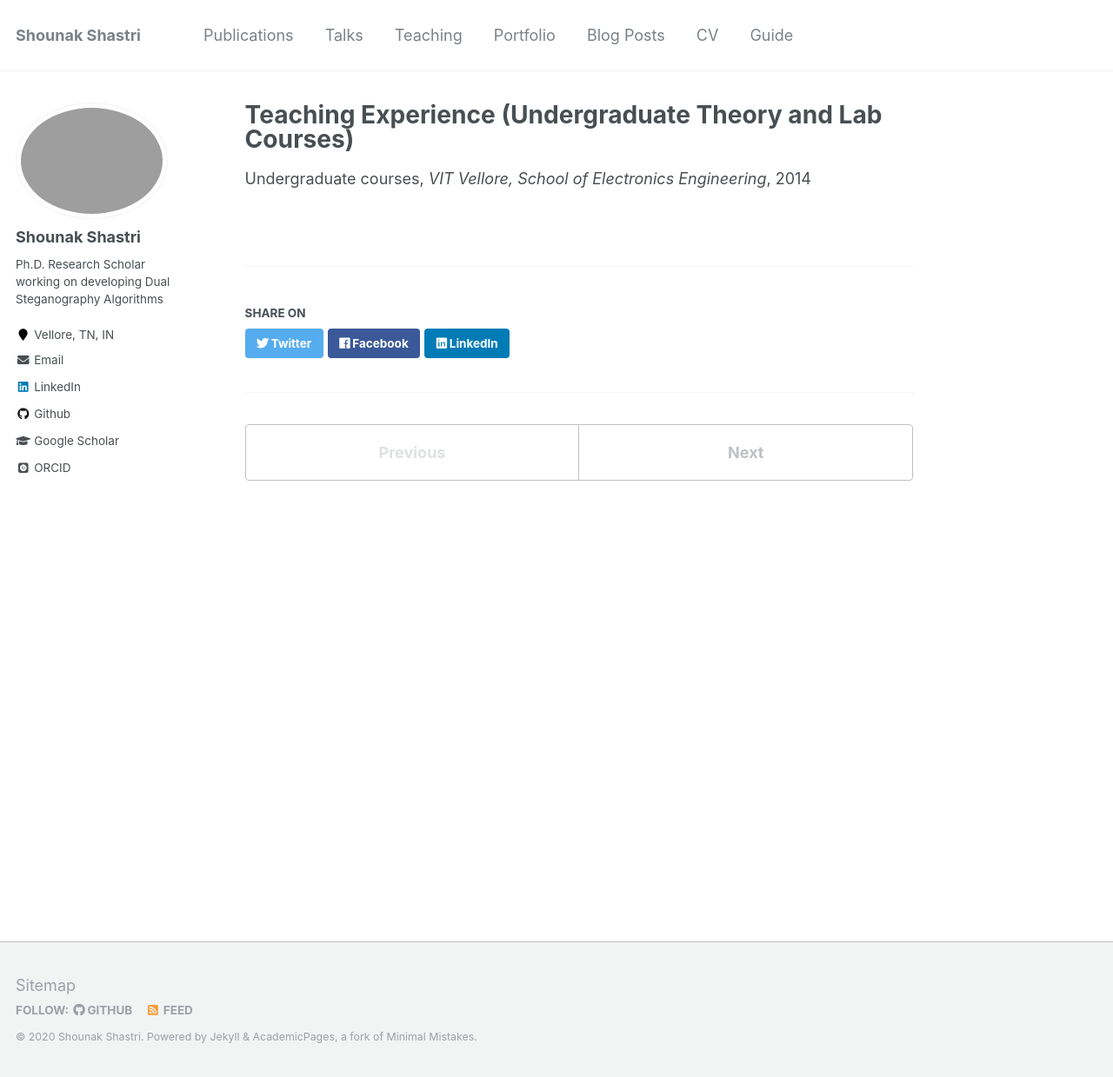
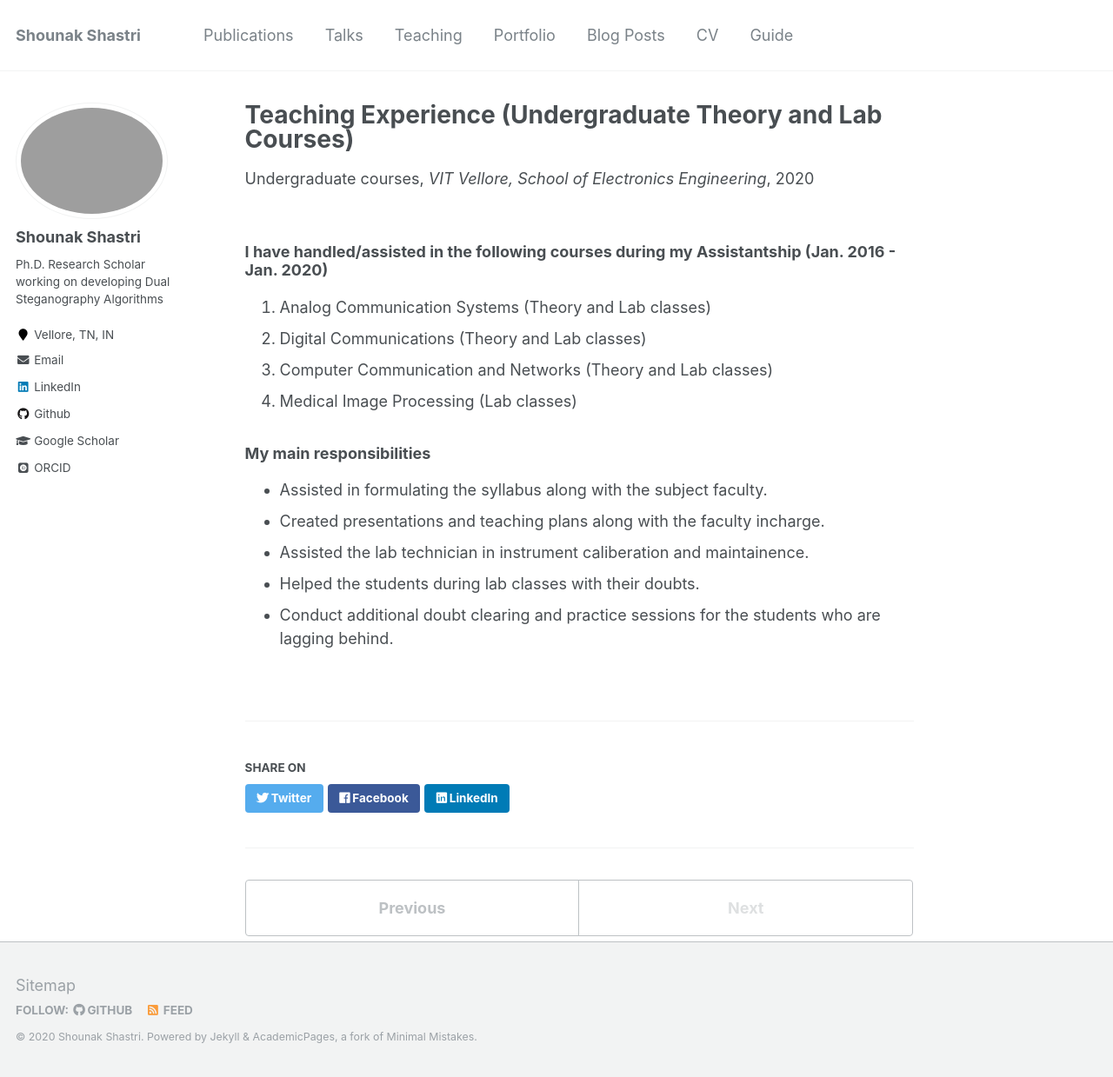
Before and after one commit to shounakshastri/shounakshastri.github.io, a Jekyll site: the page built from _teaching/2016-2020_Theory_and_Lab_teaching.md, in a window 1280 px wide and 1239 px high. Shown: the whole window at 87% size. Built offline with Jekyll 4.4.1, drawn with Linux system fonts in a browser that asks for light colours; some web fonts are replaced.

Commit message:
Added teaching experience

```diff
--- a/_teaching/2014-spring-teaching-1.md
+++ /dev/null
@@ -1,9 +0,0 @@
----
-title: "Teaching Experience (Undergraduate Theory and Lab Courses)"
-collection: teaching
-type: "Undergraduate courses"
-permalink: /teaching/TE1
-venue: "VIT Vellore, School of Electronics Engineering"
-date: 2014-01-01
-location: "Vellore, TN, India."
----
--- /dev/null
+++ b/_teaching/2016-2020_Theory_and_Lab_teaching.md
@@ -0,0 +1,24 @@
+---
+title: "Teaching Experience (Undergraduate Theory and Lab Courses)"
+collection: teaching
+type: "Undergraduate courses"
+permalink: /teaching/TE1
+venue: "VIT Vellore, School of Electronics Engineering"
+date: 2020-01-04
+location: "Vellore, TN, India."
+---
+
+### I have handled/assisted in the following courses during my Assistantship (Jan. 2016 - Jan. 2020)
+
+1. Analog Communication Systems (Theory and Lab classes)
+2. Digital Communications (Theory and Lab classes)
+3. Computer Communication and Networks (Theory and Lab classes)
+4. Medical Image Processing (Lab classes)
+
+### My main responsibilities
+
+- Assisted in formulating the syllabus along with the subject faculty.
+- Created presentations and teaching plans along with the faculty incharge.
+- Assisted the lab technician in instrument caliberation and maintainence.
+- Helped the students during lab classes with their doubts.
+- Conduct additional doubt clearing and practice sessions for the students who are lagging behind.
```
Also changed, not shown: _pages/about.md (+6 -5 lines), _teaching/2015-spring-teaching-2.md (deleted, +0 -20 lines), _teaching/2016-2020_Project_Guidence.md (added, +18 -0 lines).
